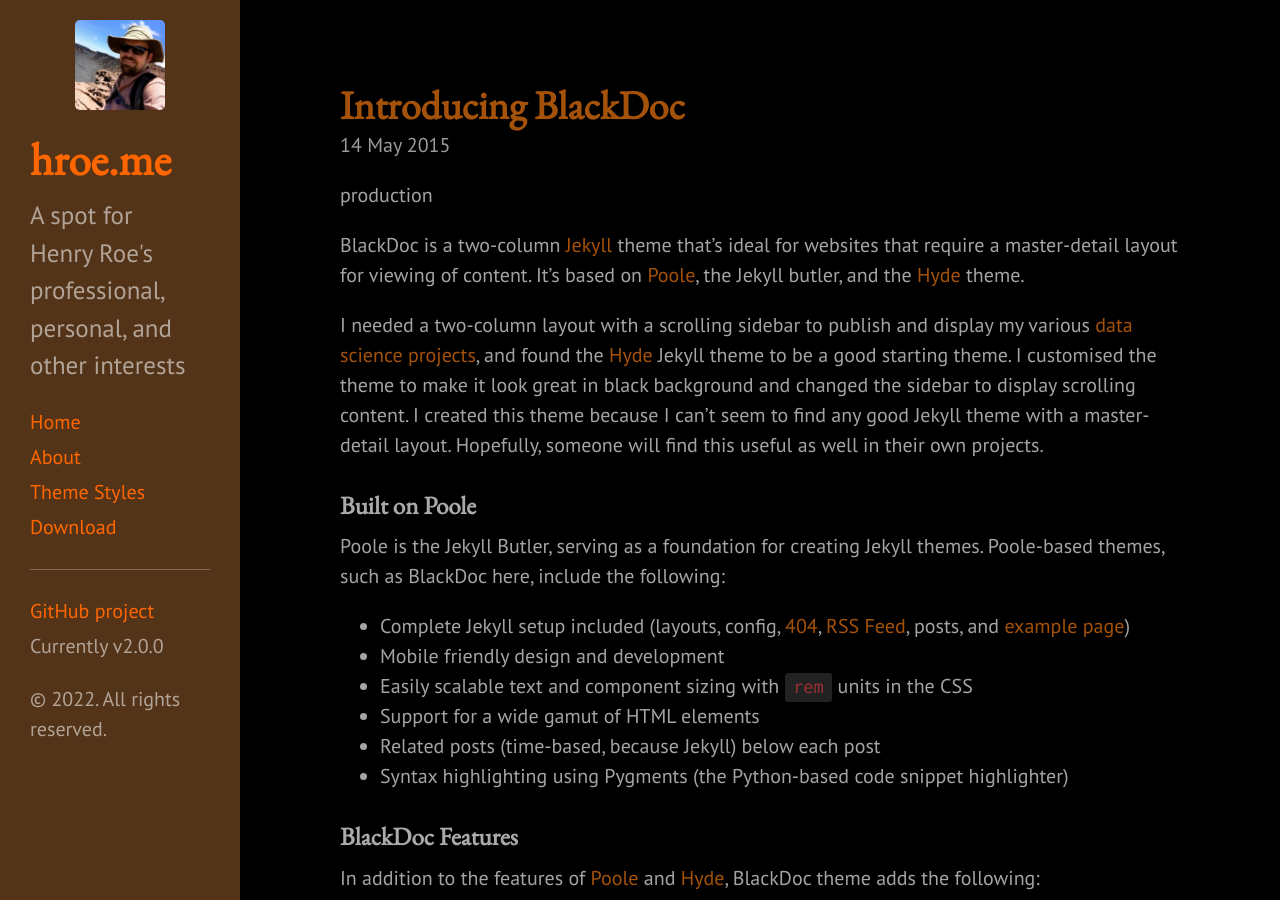
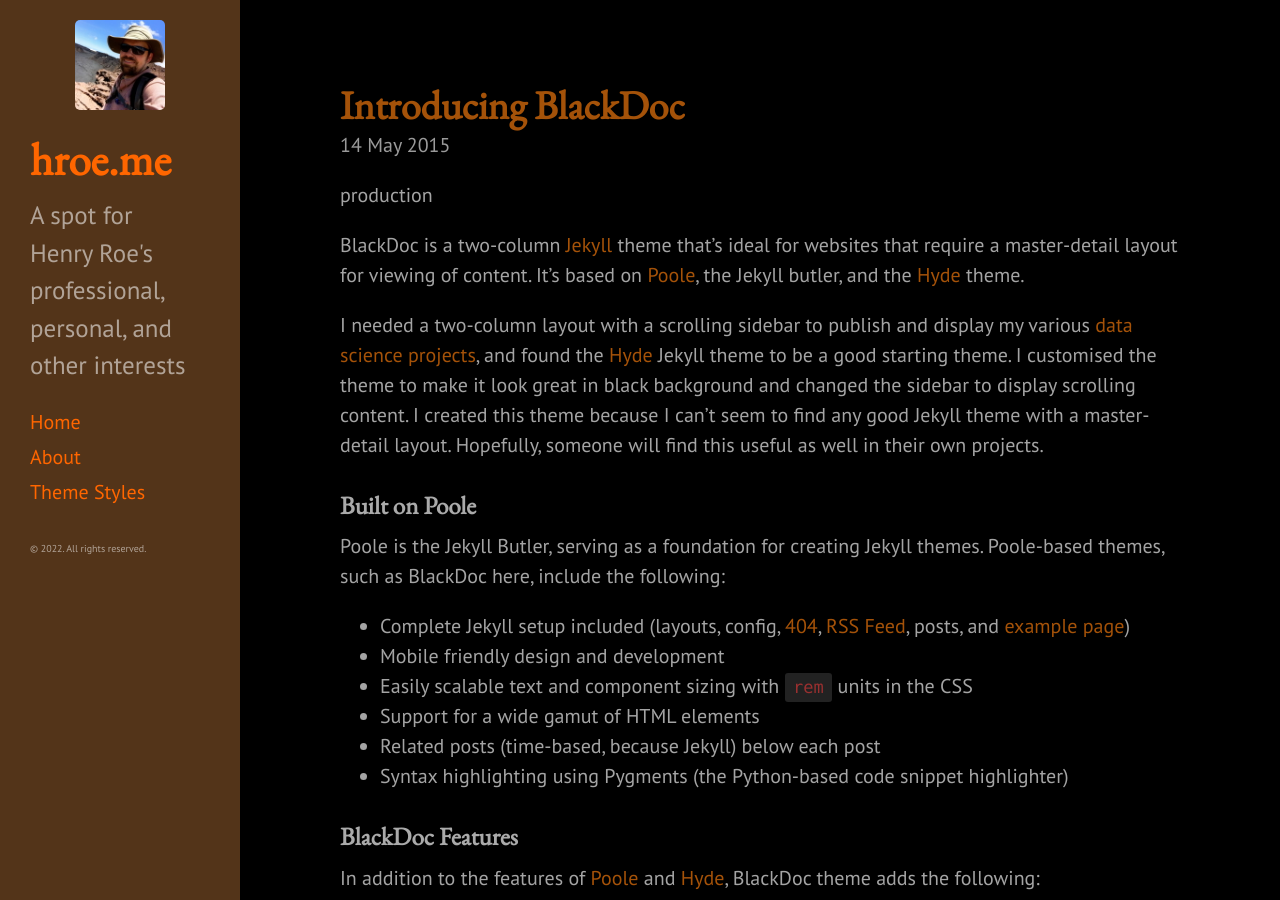
Before and after one commit to henryroe/henryroe.github.io, a Jekyll site: the page built from index.html, in a window 1280 px wide and 900 px high. Built offline with Jekyll 4.4.1, drawn with Linux system fonts in a browser that asks for light colours; the list of posts is cut into pages by our own code.

Commit message:
clean up sidebar a bit more

```diff
--- a/_includes/sidebar.html
+++ b/_includes/sidebar.html
@@ -33,17 +33,14 @@
         {% endif %}
       {% endfor %}
 
-      {% if jekyll.environment == "development" %}
-        <a class="sidebar-nav-item" href="{{ site.github.repo }}/zipball/BlackDoc-Local">Download</a>
-      {% else %}
-        <a class="sidebar-nav-item" href="{{ site.github.repo }}/archive/master.zip">Download</a>
-      {% endif %}
-
+<!--
       <hr>
       <a class="sidebar-nav-item" target="_blank" href="{{ site.github.repo }}">GitHub project</a>
       <span class="sidebar-nav-item">Currently v{{ site.version }}</span>
+-->
+
     </nav>
 
-    <p>&copy; {{ site.time | date: '%Y' }}. All rights reserved.</p>
+    <p><font size="1">&copy; {{ site.time | date: '%Y' }}. All rights reserved.</font></p>
   </div>
 </div>
```
